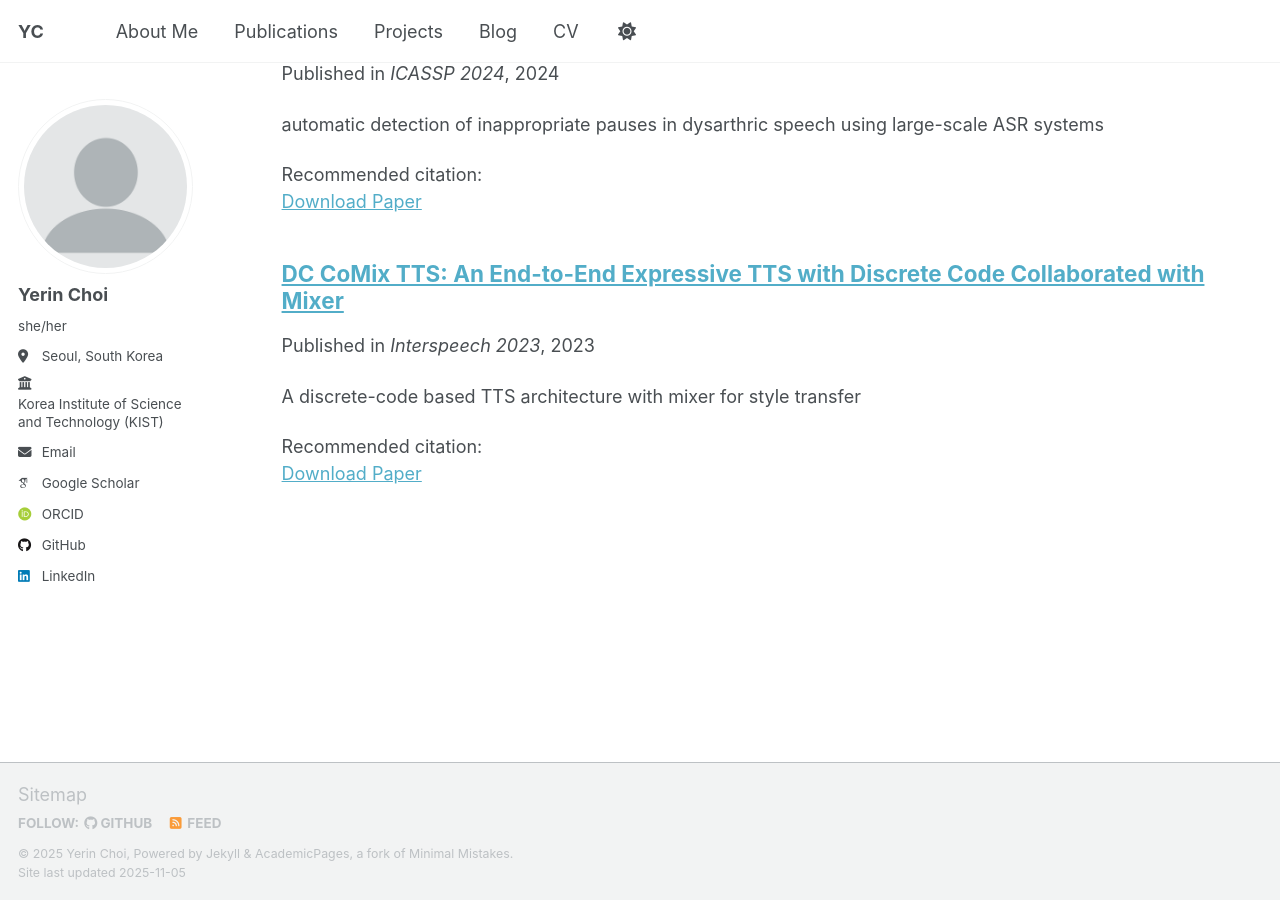
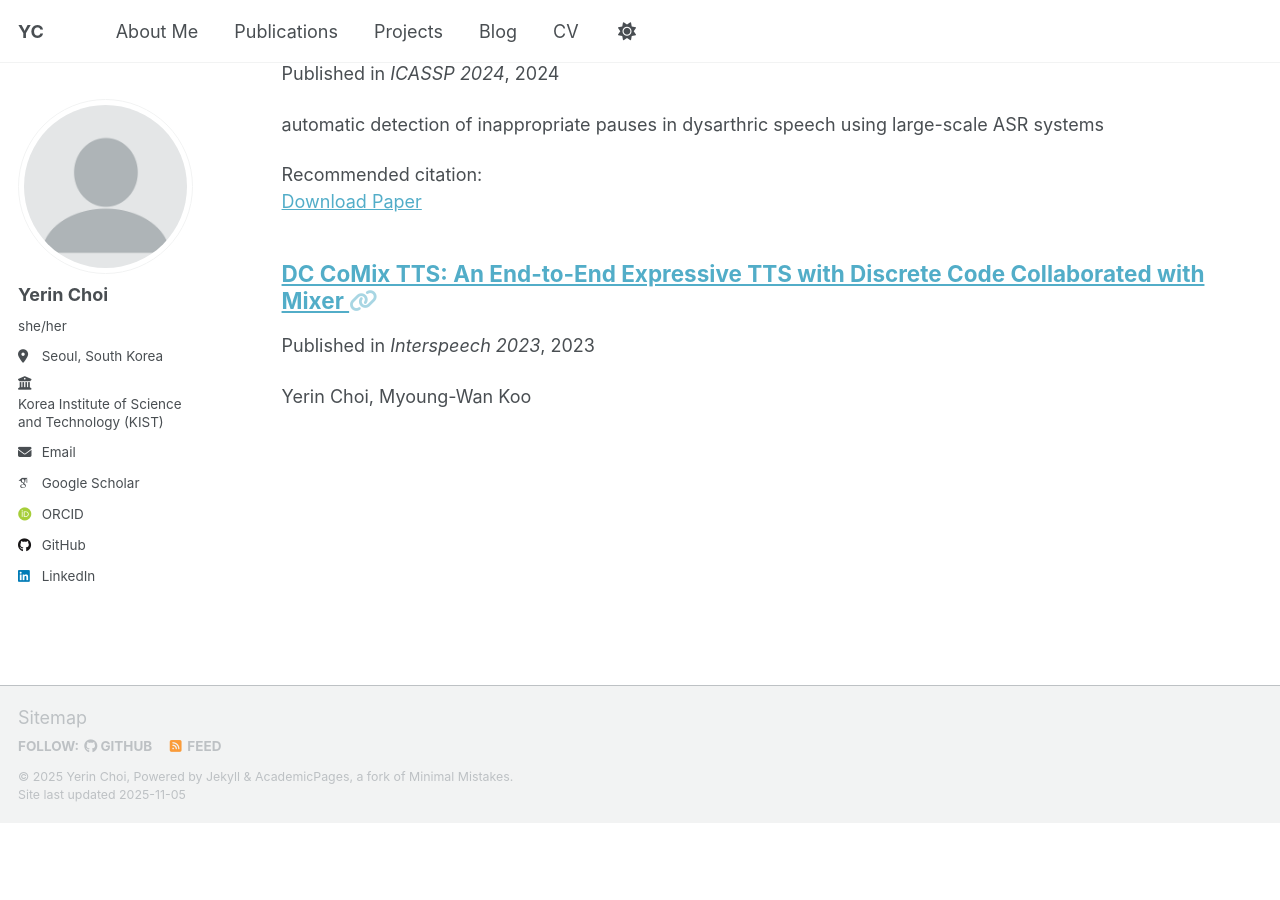
Before and after one commit to lakahaga/lakahaga.github.io, a Jekyll site: the page built from _pages/publications.html, in a window 1280 px wide and 900 px high, scrolled down 782 px. Built offline with Jekyll 4.4.1, drawn with Linux system fonts in a browser that asks for light colours; some web fonts are replaced; a script that is not in the unit is left out; after the commit the page ends 1605 px from its top, so only the background shows below that.

Commit message:
Update 2023-08-17-dccomix-tts.md

```diff
--- a/_publications/2023-08-17-dccomix-tts.md
+++ b/_publications/2023-08-17-dccomix-tts.md
@@ -3,11 +3,10 @@ title: "DC CoMix TTS: An End-to-End Expressive TTS with Discrete Code Collaborat
 collection: publications
 category: conferences
 permalink: /publication/2023-08-17-dccomix-tts
-excerpt: "A discrete-code based TTS architecture with mixer for style transfer"
+excerpt: "Yerin Choi, Myoung-Wan Koo"
 date: 2023-08-17
 venue: "Interspeech 2023"
-paperurl: "https://www.isca-archive.org/interspeech_2023/choi23f_interspeech.pdf"
-citation: ""
+link: "https://www.isca-archive.org/interspeech_2023/choi23f_interspeech.pdf"
 ---
 
 First author. Proposed a discrete-code based TTS architecture with mixer to improve expressivity for child-directed and clinical reading-support applications.
```
